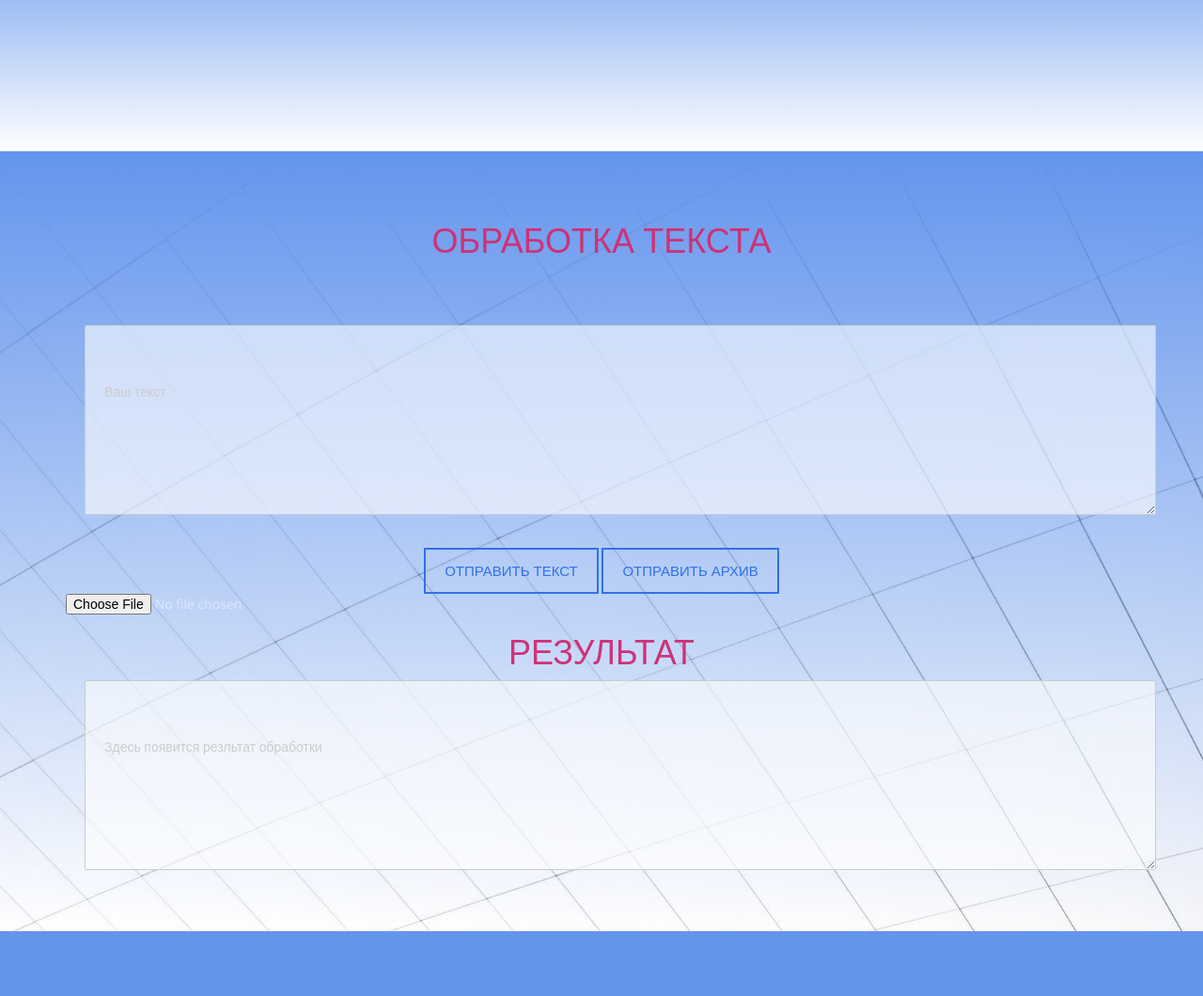
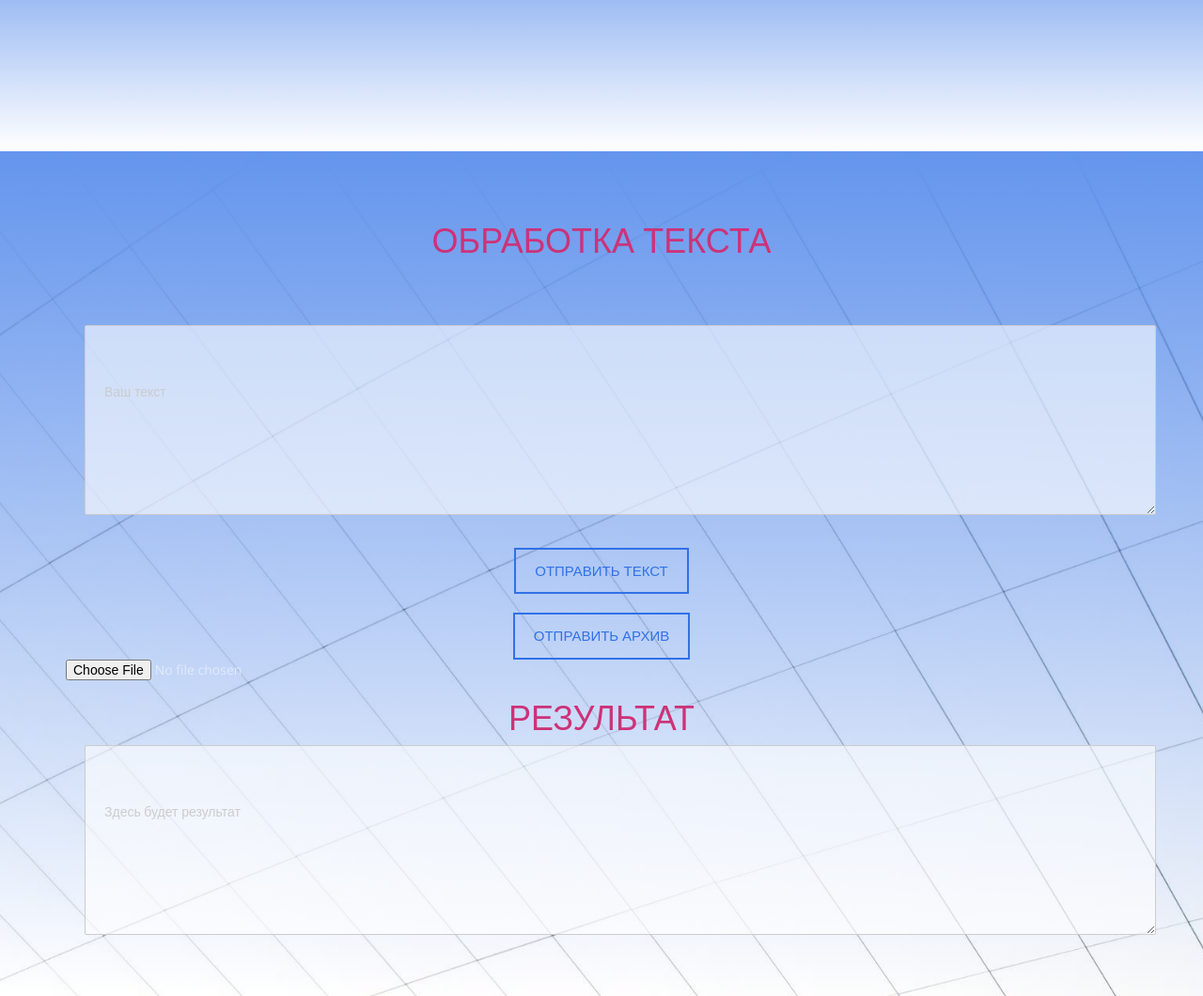
Before and after one commit to uliana-sentsova/NER, a Flask app: page / in a window 1280 px wide. Shown: the part 1522-2582 px from the top of the page at 94% size. Before the commit the page ends 2513 px from the top, so only its background shows below. Run offline with Flask 2, Linux system fonts and the light colour scheme; parts of the project's set-up code (start-up, migrations or seed data) failed here and were passed over; some libraries are stand-ins or nearby versions.

Commit message:
buttons improved

```diff
--- a/templates/index.html
+++ b/templates/index.html
@@ -108,22 +108,22 @@
             <textarea name="message" id="message" class="form-control" rows="4" placeholder="Ваш текст" required></textarea>
             <p class="help-block text-danger"></p>
           </div>
-          <div id="success"></div>
+          <div id="success">
           <button id='recognize' type="submit" class="btn btn-default">Отправить текст</button>
-          <button id='recognize' type="submit" class="btn btn-default">Отправить архив</button>
-
-          <input type="file" name="my_file" id="my-file" form=success placeholder="sfv">
-
-
+          </div>
+          <div id="something">
+<button id="upload-file-btn" type="button" class="btn btn-default">Отправить архив</button>
+          <input type="file" name="my_file" id="my-file" placeholder="sfv">
+          </div>
 
           <h1>Результат</h1>
 
         <form>
           <div class="form-group">
-            <textarea name="message" id="message" class="form-control" rows="4" placeholder="Здесь появится резльтат обработки" required></textarea>
+          <textarea name="message" id="message" class="form-control" rows="4" placeholder="Здесь будет результат" required></textarea>
             <p class="help-block text-danger"></p>
           </div>
-          <div id="success"></div>
+          <div id="result"></div>
 
 
         </form>
```
